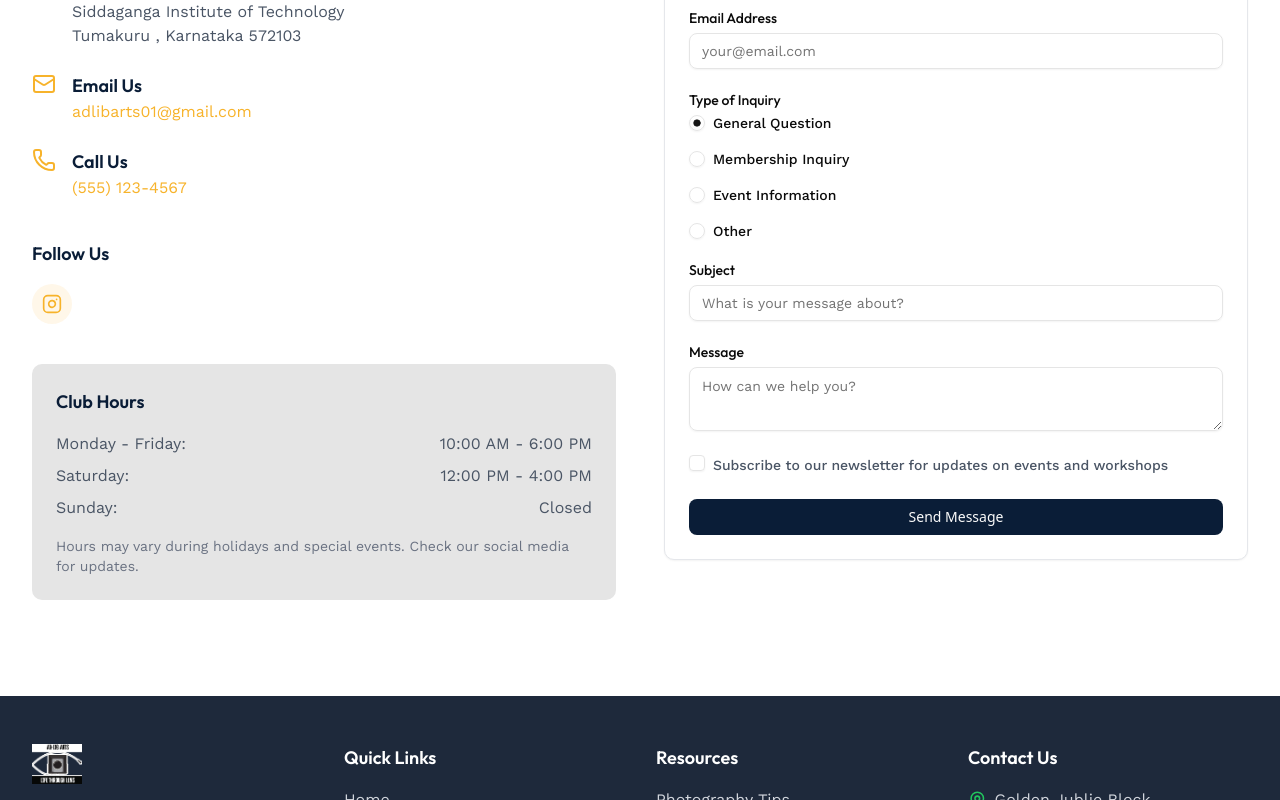
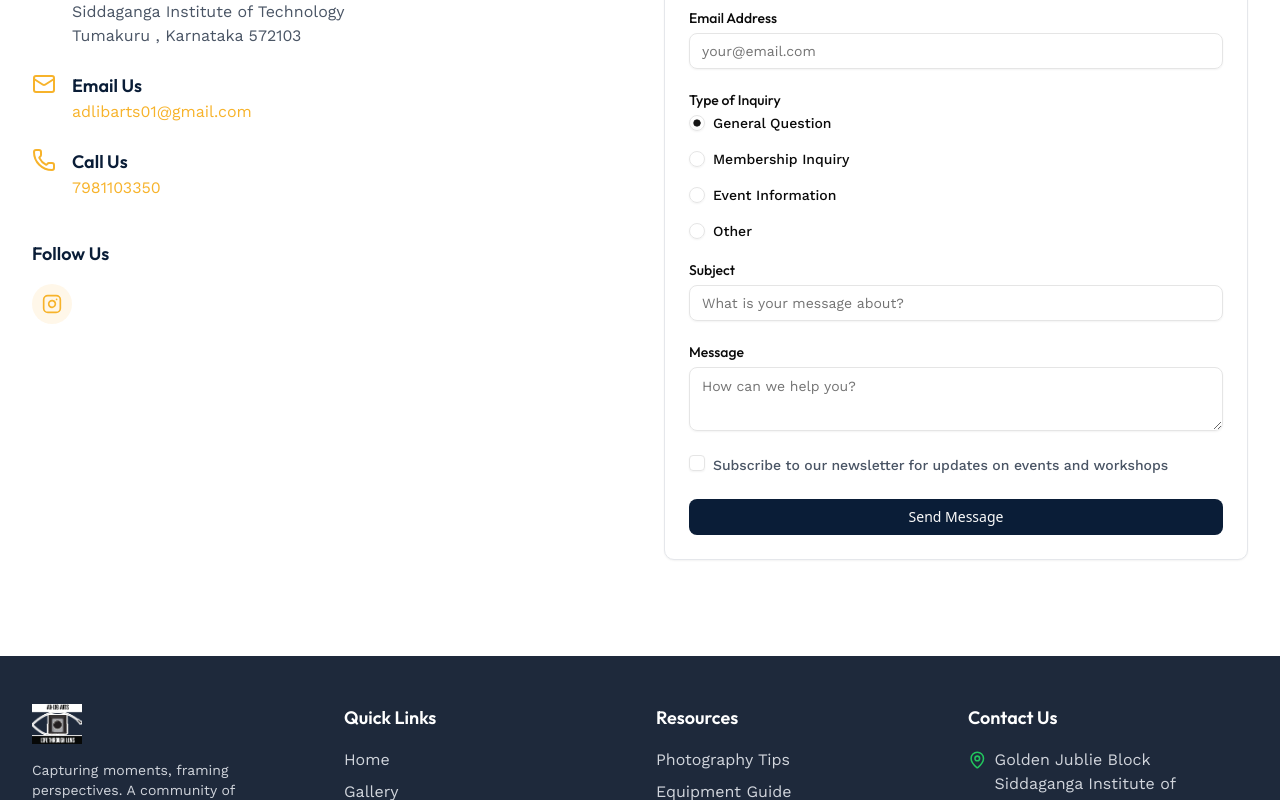
Before and after one commit to Adlibarts01/adlib-main-website, a Next.js app: page /contact in a window 1280 px wide. Shown: the part 564-1364 px from the top of the page. Built offline with nearby package versions, Linux system fonts and the light colour scheme.

Commit message:
Refactor code structure for improved readability and maintainability

```diff
--- a/src/app/about/page.tsx
+++ b/src/app/about/page.tsx
@@ -42,7 +42,7 @@ export default function AboutPage() {
             </div>
             <div className="relative aspect-video w-full overflow-hidden rounded-lg shadow-lg">
               <Image
-                src="/placeholder.svg?height=720&width=1280"
+                src="/team/WhatsApp Image 2025-05-27 at 10.41.43 PM.jpeg"
                 alt="Group of photographers at a club event"
                 fill
                 className="object-cover"
--- a/src/app/contact/page.tsx
+++ b/src/app/contact/page.tsx
@@ -129,8 +129,8 @@ export default function ContactPage() {
                   <div>
                     <h3 className="font-outfit text-lg font-semibold text-[#0A1D37]">Call Us</h3>
                     <p className="font-work-sans text-gray-600">
-                      <a href="tel:+15551234567" className="text-[#F7B32B] hover:underline">
-                        (555) 123-4567
+                      <a href="tel:7981103350" className="text-[#F7B32B] hover:underline">
+                      7981103350
                       </a>
                     </p>
                   </div>
@@ -151,26 +151,7 @@ export default function ContactPage() {
                 </div>
               </div>
 
-              <div className="mt-10 rounded-lg bg-[#E5E5E5] p-6">
-                <h3 className="font-outfit text-lg font-semibold text-[#0A1D37]">Club Hours</h3>
-                <div className="font-work-sans mt-4 space-y-2 text-gray-600">
-                  <div className="flex justify-between">
-                    <span>Monday - Friday:</span>
-                    <span>10:00 AM - 6:00 PM</span>
-                  </div>
-                  <div className="flex justify-between">
-                    <span>Saturday:</span>
-                    <span>12:00 PM - 4:00 PM</span>
-                  </div>
-                  <div className="flex justify-between">
-                    <span>Sunday:</span>
-                    <span>Closed</span>
-                  </div>
-                </div>
-                <p className="font-work-sans mt-4 text-sm text-gray-500">
-                  Hours may vary during holidays and special events. Check our social media for updates.
-                </p>
-              </div>
+
             </div>
 
             {/* Contact Form */}
--- a/src/app/team/page.tsx
+++ b/src/app/team/page.tsx
@@ -70,7 +70,7 @@ const teamMembers = [
     id: 21,
     name: "Vishnu Iyer",
     role: "Member",
-    bio: "I am a passionate photography and video editor who loves capturing moments and transforming them into compelling stories. I focus on creating high-quality visuals that leave a lasting impact, whether it’s through stunning photoshoots or engaging video projects.",
+    bio: "I have a deep passion for photography and videography, capturing life's moments!  I'm an experiential learner, and also loves automobiles",
     image: "/team/vishnu.jpeg",
     instagram: "https://www.instagram.com/vishnuiyer_",
     linkedin: "https://www.linkedin.com/in/vishnuiyer-",
@@ -79,8 +79,8 @@ const teamMembers = [
   {
     id: 7,
     name: "Aditya Raj",
-    role: "Member",
-    bio: "Macro and product photographer with a background in digital marketing. Riley manages our online presence and helps showcase member work to a broader audience.",
+    role: "Photographer & Editor",
+    bio: "Visionary photographer specializing in crafting striking, story-driven imagery. Expert in harnessing light, emotion, and perspective to produce captivating visuals that resonate and inspire.",
     image: "/team/add.jpeg",
     instagram: "https://www.instagram.com/aditya_raj1135/",
     linkedin: "https://www.linkedin.com/in/aditya-raj-0a474927a?utm_source=share&utm_campaign=share_via&utm_content=profile&utm_medium=android_app",
@@ -89,8 +89,8 @@ const teamMembers = [
   {
     id: 8,
     name: "Himanshu Rai",
-    role: "Member",
-    bio: "Street photographer with a talent for capturing candid moments. Casey welcomes new members and ensures everyone feels included in our community activities.",
+    role: "Photographer",
+    bio: "Creative and passionate photographer with a sharp eye for detail, capturing compelling moments and turning them into timeless visuals. Skilled in lighting, composition, and editing to deliver high-quality, emotionally resonant images.",
     image: "/team/491842761_1024009479172125_8172366150956934924_n - Himanshu Rai.jpg",
     instagram: "https://www.instagram.com/enghimanshu/",
     linkedin: "https://www.linkedin.com/in/himanshu-rai-246121278/",
@@ -99,7 +99,7 @@ const teamMembers = [
   {
     id: 9,
     name: "Sirilakshmi s",
-    role: "Member",
+    role: "Poster Designer",
     bio: "Fashion and editorial photographer with a background in graphic design. Taylor manages our social media accounts and helps promote club events and member work.",
     image: "/team/IMG_0465 - 1SI23CI067 SIRILAKSHMI S.JPG",
     instagram: "https://www.instagram.com/_.siri______/",
@@ -109,7 +109,7 @@ const teamMembers = [
   {
     id: 17,
     name: "Vrashabh Devatkal ",
-    role: "Member",
+    role: "street photographer",
     bio: "Photographer",
     image: "/team/IMG_20240614_222045_645 - Vrashabh Devatkal.jpg",
     instagram: "https://www.instagram.com/vrashabhdevatkal_05?igsh=MWlodTN3dzJnN2hibA==",
@@ -149,7 +149,7 @@ const teamMembers = [
   {
     id: 13,
     name: "Sanmathi Jain B J ",
-    role: "Member",
+    role: "Poster Designer",
     bio: "Encrypted identity. Decrypted mind.",
     image: "/team/IMG_20250510_191518 - Sanmathi Jain.jpg",
     instagram: "https://www.instagram.com/sanmathi_sannu___/",
@@ -170,7 +170,7 @@ const teamMembers = [
     id: 20,
     name: "MS Rakshith ",
     role: "Member",
-    bio: "",
+    bio: "I am a ameture photographer who loves to explore to new and creative fields in photography and try to push the boundaries of creativity by only utilising the things at hand. I believe every moment in life has potential to be brought to life by photography and share the glimpse of that moment  and experience with others.My love lies in capturing birds, insects,landscapes toys,architecture and many more....",
     image: "/team/b942124c-9122-4dc2-b872-5898650081ee.jpeg",
     instagram: "https://www.instagram.com/rakshithphotography_0506?igsh=MW9ycnhneHBzaDN5aw==",
     linkedin: "https://www.linkedin.com/in/rakshithms056",
@@ -210,7 +210,7 @@ const teamMembers = [
   {
     id: 16,
     name: "Srividya V Rao",
-    role: "Member",
+    role: "Poster Designer",
     bio: "Capturing stories through still frames, one click at a time",
     image: "/team/Snapchat-572210030 - Srividya V. Rao.jpg",
     instagram: "https://www.instagram.com/srividya_v_rao?igsh=bHkwNWF1cDkwdjR6",
@@ -221,7 +221,7 @@ const teamMembers = [
     id: 22,
     name: "Amogh V Hathwar",
     role: "Member",
-    bio: "I am a passionate photography and video editor who loves capturing moments and transforming them into compelling stories. I focus on creating high-quality visuals that leave a lasting impact, whether it’s through stunning photoshoots or engaging video projects.",
+    bio: "Passionate photographer capturing the beauty of nature and the magic in everyday moments. Turning fleeting scenes into lasting memories, one frame at a time.",
     image: "/team/IMG_3279 - amogh hathwar.jpg",
     instagram: "https://www.instagram.com/siddharth_rajput_/",
     linkedin: "",
```
Also changed, not shown: public/team/WhatsApp Image 2025-05-27 at 10.41.43 PM.jpeg (added).
